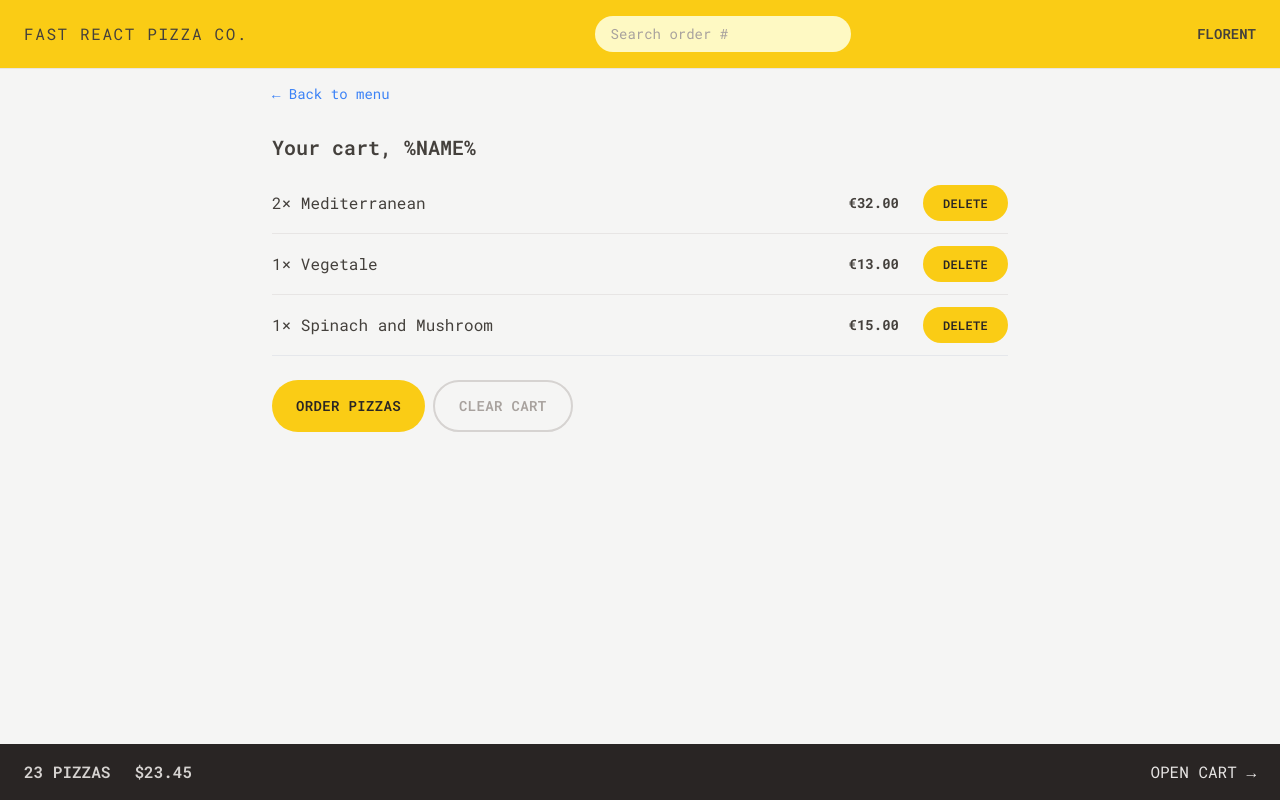
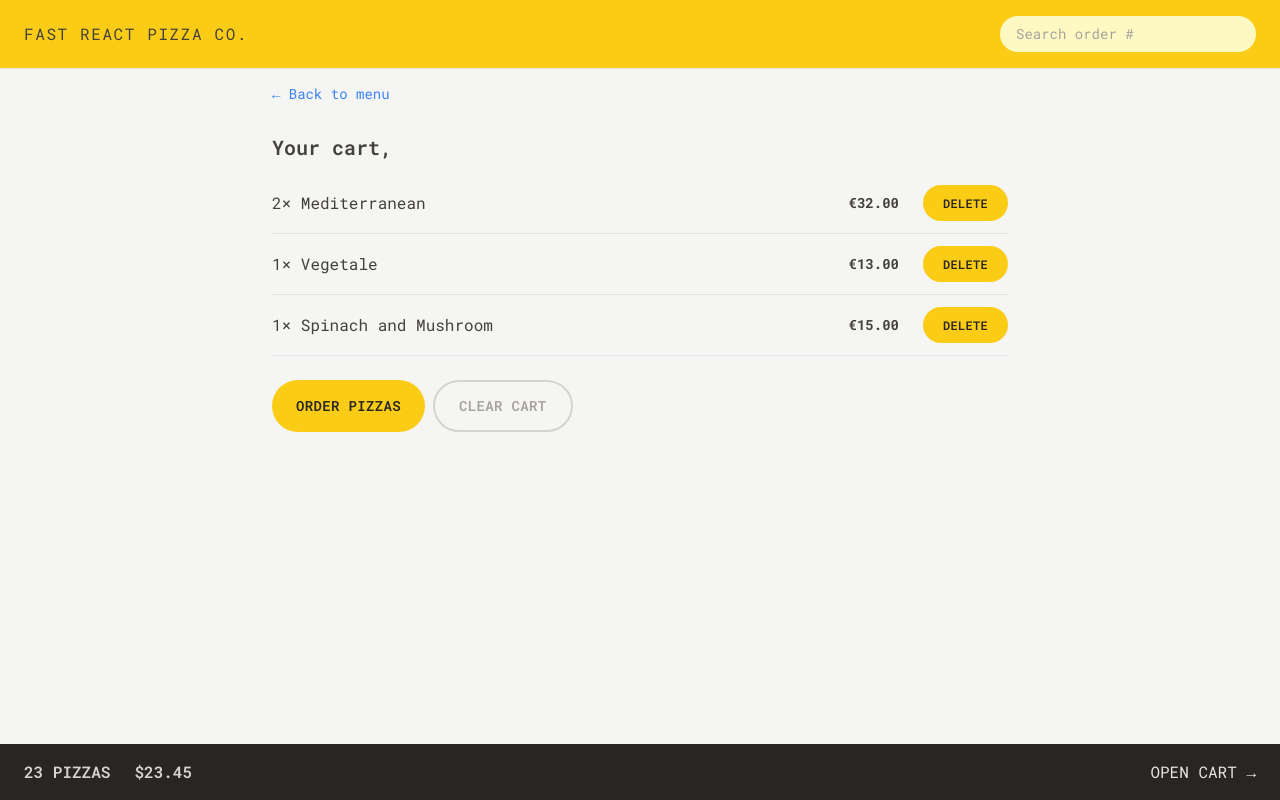
Before and after one commit to Florent-8/16-fast-react-pizza, a React (Vite) app: page /cart in a window 1280 px wide. Built offline with nearby package versions, Linux system fonts and the light colour scheme.

Commit message:
feat: integrate Redux for user management, add username handling in cart and order components

```diff
--- a/package.json
+++ b/package.json
@@ -10,8 +10,10 @@
     "preview": "vite preview"
   },
   "dependencies": {
+    "@reduxjs/toolkit": "^2.11.0",
     "react": "^19.2.0",
     "react-dom": "^19.2.0",
+    "react-redux": "^9.2.0",
     "react-router-dom": "^6.30.2"
   },
   "devDependencies": {
--- a/src/features/cart/Cart.jsx
+++ b/src/features/cart/Cart.jsx
@@ -2,6 +2,7 @@
 import LinkButton from "../../ui/LinkButton";
 import Button from "../../ui/Button";
 import CartItem from "./CartItem";
+import { useSelector } from "react-redux";
 const fakeCart = [
   {
     pizzaId: 12,
@@ -27,13 +28,14 @@
 ];
 
 function Cart() {
+   const username = useSelector(state=>state.user.username)
   const cart = fakeCart;
 
   return (
     <div className="px-4 py-3">
       <LinkButton to="/menu">&larr; Back to menu</LinkButton>
 
-      <h2 className="mt-7 text-xl font-semibold">Your cart, %NAME%</h2>
+      <h2 className="mt-7 text-xl font-semibold">Your cart, {username}</h2>
       <ul className="mt-3 divide-y divide-stone-200 border-b">
         {cart.map((item) => (
           <CartItem item={item} key={item.key} />
--- a/src/features/order/CreateOrder.jsx
+++ b/src/features/order/CreateOrder.jsx
@@ -2,6 +2,7 @@
 import { Form, redirect, useActionData, useNavigation } from "react-router-dom";
 import { createOrder } from "../services/apiRestaurant";
 import Button from "../../ui/Button";
+import { useSelector } from "react-redux";
 
 // https://uibakery.io/regex-library/phone-number
 const isValidPhone = (str) =>
@@ -34,6 +35,7 @@
 ];
 
 function CreateOrder() {
+   const username = useSelector(state=>state.user.username)
   const navigation = useNavigation();
   const isSubmitting = navigation.state === "submitting";
 
@@ -49,7 +51,7 @@
       <Form method="POST">
         <div className="mb-5 flex flex-col gap-2 sm:flex-row sm:items-center">
           <label className="sm:basis-40">First Name</label>
-          <input className="input grow" type="text" name="customer" required />
+          <input className="input grow" type="text" name="customer" required defaultValue={username}/>
         </div>
 
         <div className="mb-5 flex w-full flex-col gap-2 sm:flex-row sm:items-center">
--- a/src/features/user/CreateUser.jsx
+++ b/src/features/user/CreateUser.jsx
@@ -1,11 +1,19 @@
 import { useState } from "react";
 import Button from "../../ui/Button";
+import { useDispatch } from "react-redux";
+import { updateName } from "./userSlice";
+import { useNavigate } from "react-router-dom";
 
 function CreateUser() {
   const [username, setUsername] = useState("");
+  const dispatch = useDispatch();
+  const navigate = useNavigate();
 
   function handleSubmit(e) {
     e.preventDefault();
+    if(!username) return;
+    dispatch(updateName(username));
+    navigate('/menu');
   }
 
   return (
--- a/src/features/user/Username.jsx
+++ b/src/features/user/Username.jsx
@@ -1,5 +1,10 @@
+import { useSelector } from "react-redux";
+
 function Username() {
-  return <div className="hidden text-sm font-semibold md:block">Florent</div>;
+ const username =  useSelector(state=>state.user.username)
+
+ if(!username) return null;
+  return <div className="hidden text-sm font-semibold md:block">{username}</div>;
 }
 
 export default Username;
--- a/src/features/user/userSlice.js
+++ b/src/features/user/userSlice.js
@@ -1,4 +1,4 @@
-function getPosition() {
+/* function getPosition() {
   return new Promise(function (resolve, reject) {
     navigator.geolocation.getCurrentPosition(resolve, reject);
   });
@@ -19,3 +19,24 @@
   // 3) Then we return an object with the data that we are interested in
   return { position, address };
 }
+*/
+
+import { createSlice } from "@reduxjs/toolkit";
+
+const initialState = {
+  username:'',
+};
+
+const userSlice = createSlice ({
+  name: 'user',
+  initialState,
+  reducers:{
+    updateName(state, action){
+      state.username=action.payload
+    },
+  },
+})
+
+export const {updateName} = userSlice.actions;
+
+export default userSlice.reducer;
--- a/src/main.jsx
+++ b/src/main.jsx
@@ -2,9 +2,14 @@
 import { createRoot } from 'react-dom/client'
 import App from './App.jsx'
 import './index.css'
+import { Provider } from 'react-redux'
+import store from './store.js'
 
 createRoot(document.getElementById('root')).render(
   <StrictMode>
+    <Provider store={store}>
+
     <App />
+    </Provider>
   </StrictMode>,
 )
--- /dev/null
+++ b/src/store.js
@@ -0,0 +1,10 @@
+import { configureStore } from "@reduxjs/toolkit";
+import userReducer from './features/user/userSlice'
+
+const store = configureStore({
+    reducer:{
+        user:userReducer,
+    }
+})
+
+export default store;
--- a/src/ui/Home.jsx
+++ b/src/ui/Home.jsx
@@ -1,6 +1,9 @@
+import { useSelector } from "react-redux";
 import CreateUser from "../features/user/CreateUser";
+import Button from "./Button";
 
 function Home() {
+  const username = useSelector(state=>state.user.username)
   return (
     <div className="my-10 sm:my-16 text-center px-4">
       <h1 className="mb-8  text-xl font-semibold md:text-3xl">
@@ -10,7 +13,7 @@
           Straight out of the oven, straight to you.
         </span>
       </h1>
-      <CreateUser />
+      {username === '' ? <CreateUser /> : <Button to='/menu' type="primary">Continue ordering, {username}</Button>}
     </div>
   );
 }
```
Also changed, not shown: 1 other file (tests, documents, lock files or other folders).
